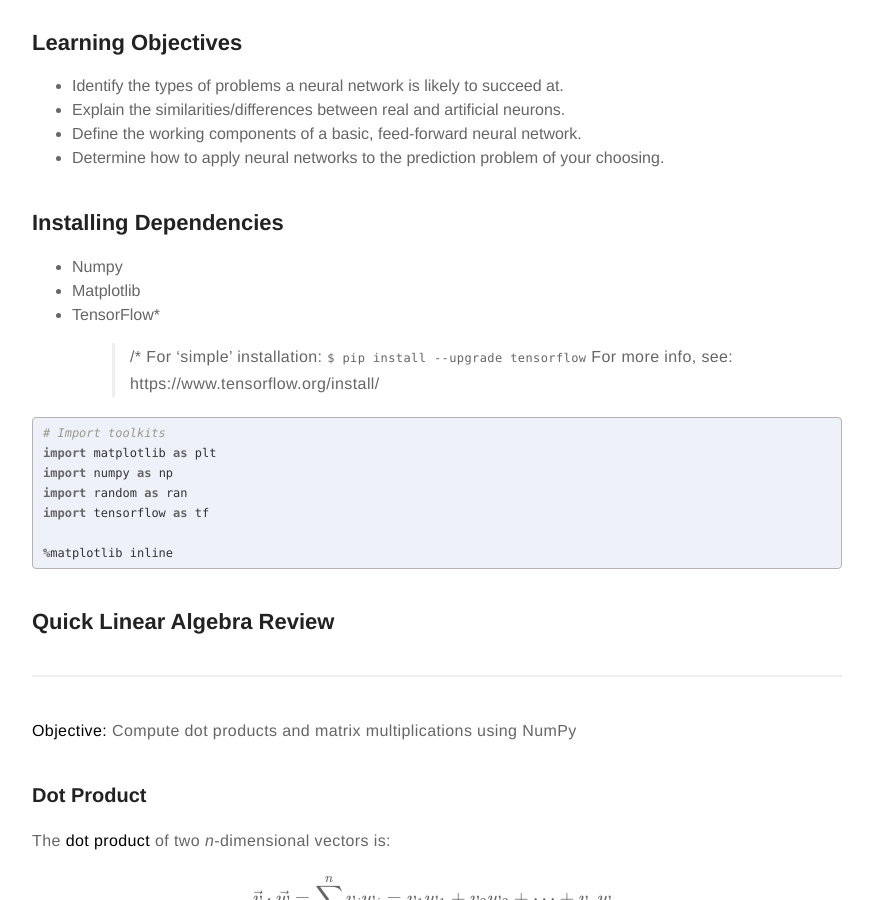
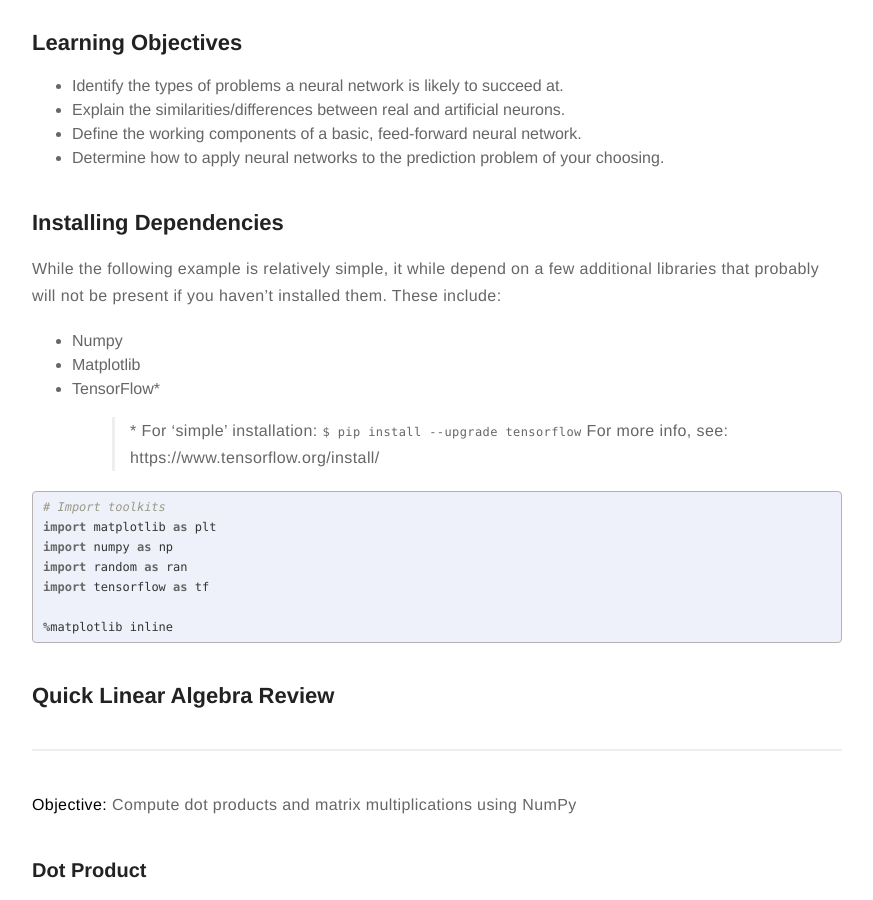
Before and after one commit to meccaLeccaHi/meccaLeccaHi.github.io, a Jekyll site: the page built from _posts/2018-10-30-neural_nets-tensorflow.md, in a window 1280 px wide and 900 px high, scrolled down 999 px. Shown: the whole window, without its empty margins (203-1076 px from the left). Built offline with Jekyll 4.4.1, drawn with Linux system fonts in a browser that asks for light colours; formulas are drawn with MathJax 3; comment, search, counter and statistics services are not loaded.

Commit message:
fixing spacing

````diff
--- a/_posts/2018-10-30-neural_nets-tensorflow.md
+++ b/_posts/2018-10-30-neural_nets-tensorflow.md
@@ -55,10 +55,11 @@ description: A Juptyter notebook on Neural Networks using Tensorflow
 
 <a id="dependencies"></a>
 ## Installing Dependencies
+While the following example is relatively simple, it while depend on a few additional libraries that probably will not be present if you haven't installed them. These include:
 - Numpy
 - Matplotlib
 - TensorFlow*
->/* For 'simple' installation: `$ pip install --upgrade tensorflow`
+>\* For 'simple' installation: `$ pip install --upgrade tensorflow`
 >  For more info, see: https://www.tensorflow.org/install/
 
 ```python
````
